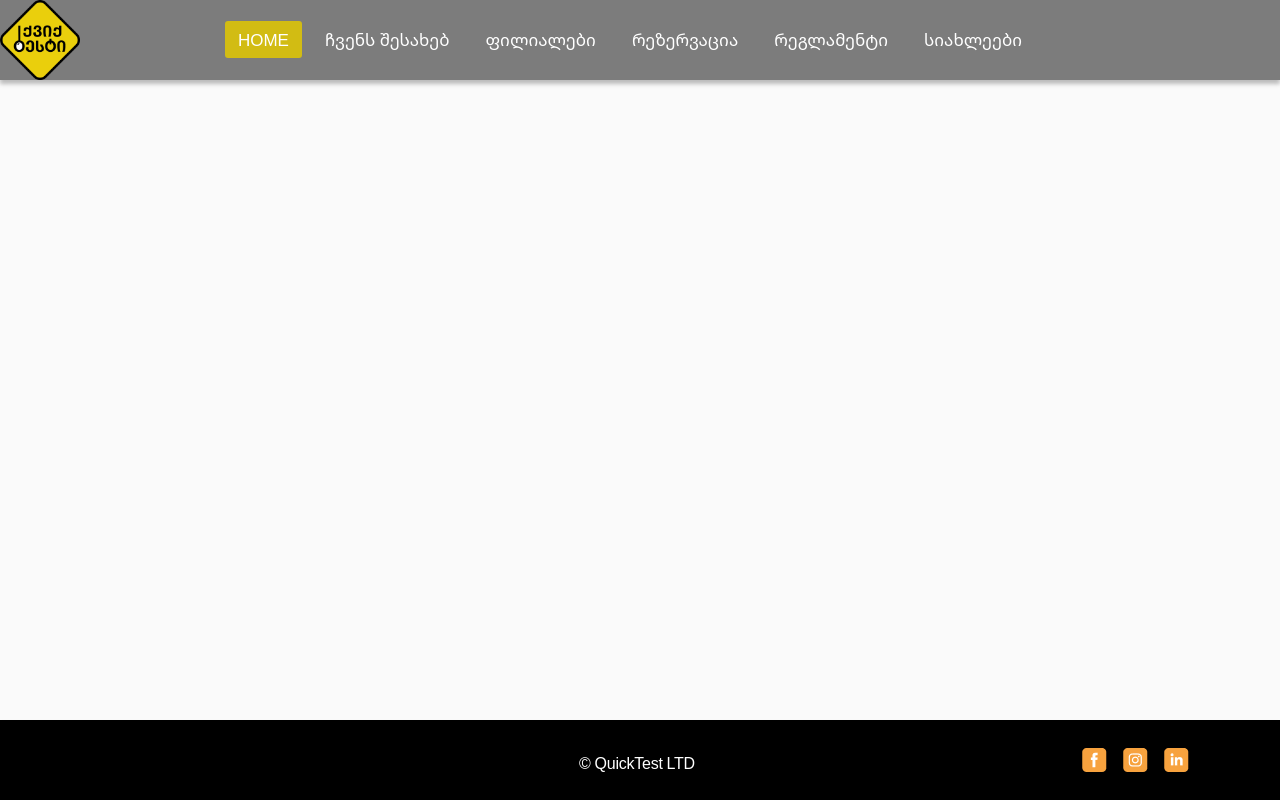
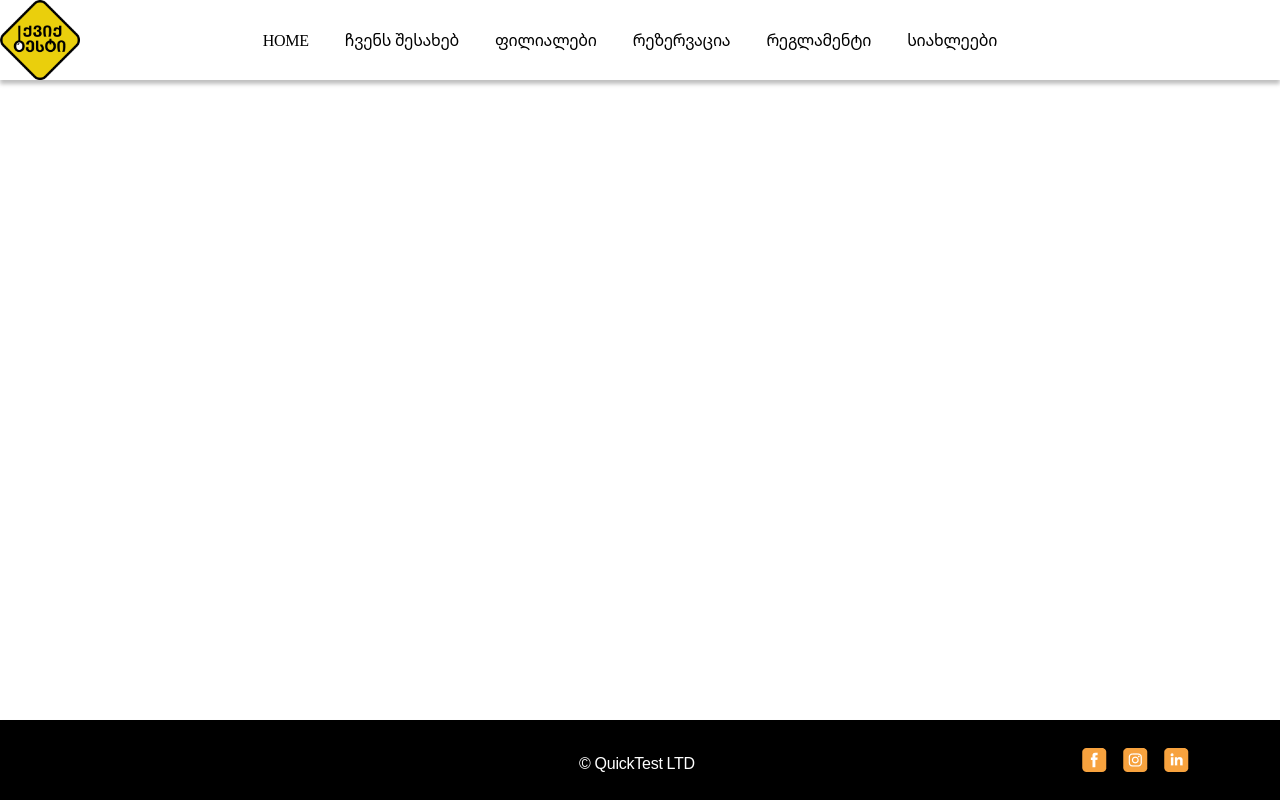
Before and after one commit to Khatuniko/QuickTest, an Angular app: page / in a window 1280 px wide. Built offline with nearby package versions, Linux system fonts and the light colour scheme.

Commit message:
header pg change

```diff
--- a/src/app/module/main-pg/header/header.component.html
+++ b/src/app/module/main-pg/header/header.component.html
@@ -1,5 +1,5 @@
 <header>
-    <nav>
+    <nav class="header__navigation">
         <input type="checkbox" id="check">
         <label for="check" class="checkbtn">
             <img src="/assets/burger-menu.svg" alt="menu" class="menu">
--- a/src/app/module/main-pg/header/header.component.scss
+++ b/src/app/module/main-pg/header/header.component.scss
@@ -6,14 +6,25 @@
     box-sizing: border-box;
 }
 
-nav{
-    // background-color: #EACF0C;
-    background-color:#00000080;
+.header__navigation{
+    // black header
+    // background-color:#00000080;
+    // box-shadow: 0px 4px 4px 0px #00000040;
+    // height:  80px;
+    // width: 100%;
     box-shadow: 0px 4px 4px 0px #00000040;
     height:  80px;
     width: 100%;
-    // width: 1440px
+    // background-color: #FFFFFF;
+    ;
+
 }
+// font-family: Noto Sans Georgian;
+// font-size: 16px;
+// font-weight: 400;
+// line-height: 22px;
+// letter-spacing: -0.015em;
+// text-align: center;
 
 
 nav ul{
@@ -25,18 +36,25 @@ nav ul{
         margin: 0 5px;
 
         a{
-            color: #ffffff;
-            font-size:17px;
+            // color: #ffffff;
+            color: #000000;
             padding: 7px 13px;
             border-radius: 3px;
             text-transform: uppercase;
+            font-family: Noto Sans Georgian;
+            font-size: 16px;
+            font-weight: 400;
+            line-height: 22px;
+            letter-spacing: -0.015em;
+            text-align: center;
+
         }
 
     }
 }
 a:hover{
-    background-color: #d2bc13;
-    transition: .5s;
+    // color: var(--yellow-color);
+    // transition: .5s;
 }
 .menu {
     width: 40px;
@@ -46,6 +64,7 @@ a:hover{
 .checkbtn{
     font-size:30px;
     color: #ffffff;
+    // color:Red;
     float:right;
     align-items: center;
     line-height: 64px;
@@ -89,7 +108,7 @@ a:hover{
 
     a:hover{
         background-color: none;
-        color:#EACF0C;
+        // color: var(--yellow-color);
     }
 
     #check:checked ~ ul {
--- a/src/styles.scss
+++ b/src/styles.scss
@@ -7,7 +7,7 @@
 }
 
 body {
-    background-color: #fafafa;
+    // background-color: #fafafa;
     // background-image: url(/assets/images.jpg);
     background-repeat: no-repeat;
     background-attachment: fixed;
@@ -15,7 +15,9 @@ body {
 }
 
 .active-link{
-    background-color: #d2bc13;
+    // background-color: var(--yellow-color);
+    color:var(--yellow-color);
+    // color:red;
 }
 
 :root {
```
